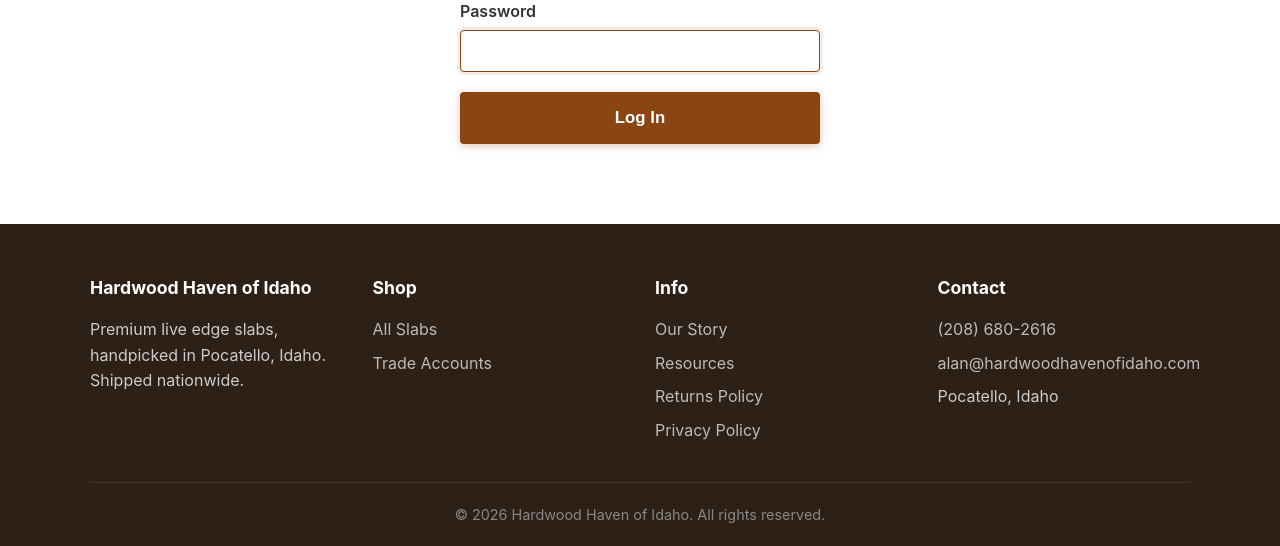
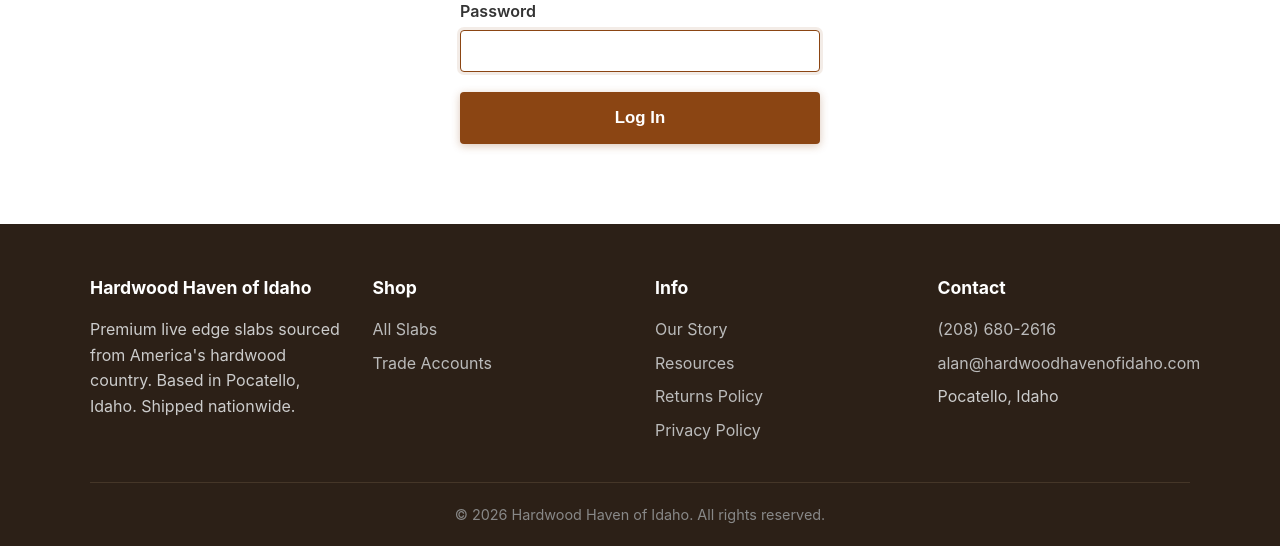
Before and after one commit to BillBrieferServer/wood, a FastAPI app: page /admin in a window 1280 px wide. Shown: the part 258-804 px from the top of the page. Run offline with FastAPI, Linux system fonts and the light colour scheme.

Commit message:
Update footer tagline copy

```diff
--- a/app/templates/base.html
+++ b/app/templates/base.html
@@ -40,7 +40,7 @@
         <div class="footer-container">
             <div class="footer-col">
                 <h4>Hardwood Haven of Idaho</h4>
-                <p>Premium live edge slabs, handpicked in Pocatello, Idaho. Shipped nationwide.</p>
+                <p>Premium live edge slabs sourced from America's hardwood country. Based in Pocatello, Idaho. Shipped nationwide.</p>
             </div>
             <div class="footer-col">
                 <h4>Shop</h4>
```
